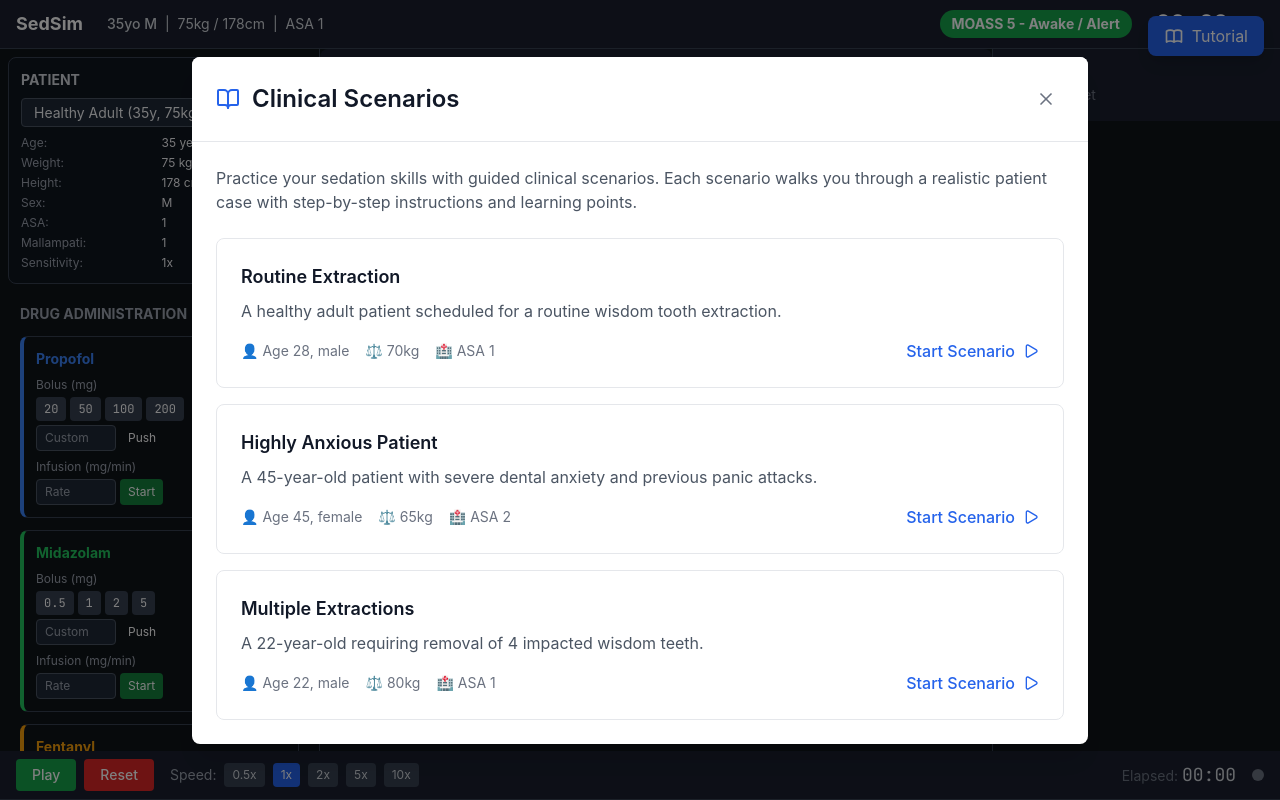
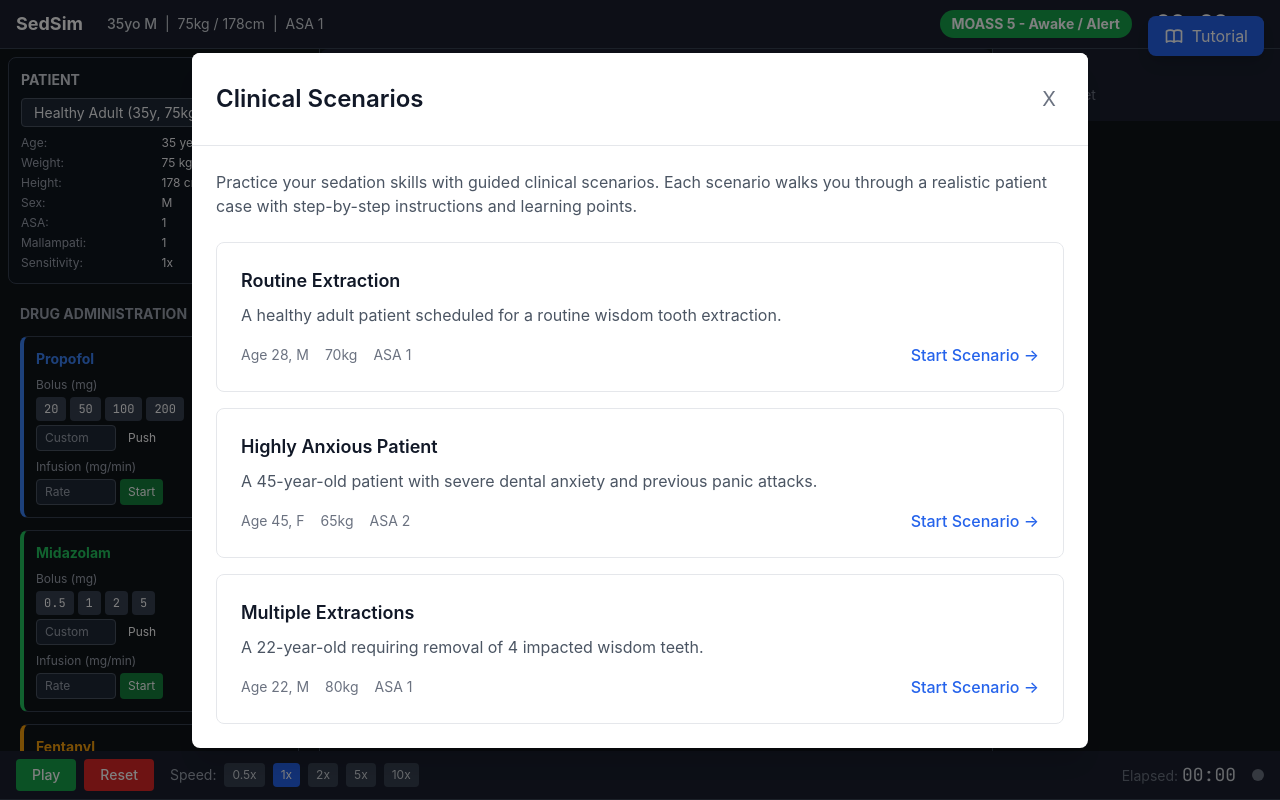
Before and after one commit to Gengyveusa/sedsim, a React (Vite) app: page / in a window 1280 px wide. Both pictures are taken after a click on the button "Tutorial". Built offline with nearby package versions, Linux system fonts and the light colour scheme.

Commit message:
Fix: remove lucide-react and invalid type imports from TutorialMode

```diff
--- a/src/components/TutorialMode.tsx
+++ b/src/components/TutorialMode.tsx
@@ -1,15 +1,18 @@
-import React, { useState } from 'react';
-import { Play, BookOpen, X } from 'lucide-react';
-import type { Drug, PatientModel } from '../types';
+import { useState } from 'react';
 
 interface Scenario {
   id: string;
   title: string;
   description: string;
-  patient: Partial<PatientModel>;
+  patient: {
+    weight: number;
+    age: number;
+    sex: 'M' | 'F';
+    asa: 1 | 2 | 3 | 4;
+  };
   steps: {
     instruction: string;
-    drug: Drug;
+    drug: string;
     dose: number;
     expectedOutcome: string;
   }[];
@@ -21,12 +24,7 @@ const CLINICAL_SCENARIOS: Scenario[] = [
     id: 'routine-extraction',
     title: 'Routine Extraction',
     description: 'A healthy adult patient scheduled for a routine wisdom tooth extraction.',
-    patient: {
-      weight: 70,
-      age: 28,
-      gender: 'male',
-      asa: 1
-    },
+    patient: { weight: 70, age: 28, sex: 'M', asa: 1 },
     steps: [
       {
         instruction: 'Administer initial midazolam dose for anxiolysis',
@@ -58,12 +56,7 @@ const CLINICAL_SCENARIOS: Scenario[] = [
     id: 'anxious-patient',
     title: 'Highly Anxious Patient',
     description: 'A 45-year-old patient with severe dental anxiety and previous panic attacks.',
-    patient: {
-      weight: 65,
-      age: 45,
-      gender: 'female',
-      asa: 2
-    },
+    patient: { weight: 65, age: 45, sex: 'F', asa: 2 },
     steps: [
       {
         instruction: 'Start with low-dose midazolam and assess response',
@@ -95,12 +88,7 @@ const CLINICAL_SCENARIOS: Scenario[] = [
     id: 'multiple-extractions',
     title: 'Multiple Extractions',
     description: 'A 22-year-old requiring removal of 4 impacted wisdom teeth.',
-    patient: {
-      weight: 80,
-      age: 22,
-      gender: 'male',
-      asa: 1
-    },
+    patient: { weight: 80, age: 22, sex: 'M', asa: 1 },
     steps: [
       {
         instruction: 'Induce with midazolam for baseline sedation',
@@ -151,11 +139,8 @@ export function TutorialMode({ onClose, onSelectScenario }: TutorialModeProps) {
               <h2 className="text-xl font-semibold text-gray-900">{selectedScenario.title}</h2>
               <p className="text-sm text-gray-600">Step {currentStep + 1} of {selectedScenario.steps.length}</p>
             </div>
-            <button
-              onClick={onClose}
-              className="p-2 hover:bg-gray-100 rounded-lg transition-colors"
-            >
-              <X className="h-5 w-5 text-gray-500" />
+            <button onClick={onClose} className="p-2 hover:bg-gray-100 rounded-lg transition-colors text-gray-500 text-xl">
+              X
             </button>
           </div>
 
@@ -170,19 +155,10 @@ export function TutorialMode({ onClose, onSelectScenario }: TutorialModeProps) {
                 <h4 className="font-semibold text-gray-900 mb-2">Recommended Action</h4>
                 <div className="bg-gray-50 rounded-lg p-4 space-y-2">
                   <p><span className="font-medium">Drug:</span> {step.drug.charAt(0).toUpperCase() + step.drug.slice(1)}</p>
-                  <p><span className="font-medium">Dose:</span> {step.dose} {step.drug === 'propofol' ? 'mg' : step.drug === 'fentanyl' ? 'mcg' : 'mg'}</p>
+                  <p><span className="font-medium">Dose:</span> {step.dose} {step.drug === 'fentanyl' ? 'mcg' : 'mg'}</p>
                   <p><span className="font-medium">Expected Outcome:</span> {step.expectedOutcome}</p>
                 </div>
               </div>
-
-              {currentStep === 0 && (
-                <div className="bg-amber-50 border border-amber-200 rounded-lg p-4">
-                  <h4 className="font-semibold text-amber-900 mb-2">💡 Pro Tip</h4>
-                  <p className="text-amber-800 text-sm">
-                    Always assess baseline vital signs and establish IV access before administering any sedation medications.
-                  </p>
-                </div>
-              )}
             </div>
 
             <div className="border-t border-gray-200 pt-4">
@@ -190,7 +166,7 @@ export function TutorialMode({ onClose, onSelectScenario }: TutorialModeProps) {
               <ul className="space-y-2">
                 {selectedScenario.learningPoints.map((point, index) => (
                   <li key={index} className="flex items-start gap-2 text-sm text-gray-700">
-                    <span className="text-blue-600 mt-0.5">•</span>
+                    <span className="text-blue-600 mt-0.5">*</span>
                     <span>{point}</span>
                   </li>
                 ))}
@@ -214,16 +190,9 @@ export function TutorialMode({ onClose, onSelectScenario }: TutorialModeProps) {
                     setCurrentStep(currentStep + 1);
                   }
                 }}
-                className="flex-1 px-4 py-2 bg-blue-600 hover:bg-blue-700 text-white rounded-lg transition-colors flex items-center justify-center gap-2"
+                className="flex-1 px-4 py-2 bg-blue-600 hover:bg-blue-700 text-white rounded-lg transition-colors"
               >
-                {isLastStep ? (
-                  <>
-                    <Play className="h-4 w-4" />
-                    Start Simulation
-                  </>
-                ) : (
-                  'Next Step'
-                )}
+                {isLastStep ? 'Start Simulation' : 'Next Step'}
               </button>
             </div>
           </div>
@@ -236,15 +205,9 @@ export function TutorialMode({ onClose, onSelectScenario }: TutorialModeProps) {
     <div className="fixed inset-0 bg-black/50 flex items-center justify-center z-50 p-4">
       <div className="bg-white rounded-lg shadow-xl max-w-4xl w-full max-h-[90vh] overflow-y-auto">
         <div className="sticky top-0 bg-white border-b border-gray-200 p-6 flex items-center justify-between">
-          <div className="flex items-center gap-3">
-            <BookOpen className="h-6 w-6 text-blue-600" />
-            <h2 className="text-2xl font-semibold text-gray-900">Clinical Scenarios</h2>
-          </div>
-          <button
-            onClick={onClose}
-            className="p-2 hover:bg-gray-100 rounded-lg transition-colors"
-          >
-            <X className="h-5 w-5 text-gray-500" />
+          <h2 className="text-2xl font-semibold text-gray-900">Clinical Scenarios</h2>
+          <button onClick={onClose} className="p-2 hover:bg-gray-100 rounded-lg transition-colors text-gray-500 text-xl">
+            X
           </button>
         </div>
 
@@ -263,17 +226,13 @@ export function TutorialMode({ onClose, onSelectScenario }: TutorialModeProps) {
               >
                 <h3 className="text-lg font-semibold text-gray-900 mb-2">{scenario.title}</h3>
                 <p className="text-gray-600 mb-4">{scenario.description}</p>
-
                 <div className="flex items-center justify-between">
                   <div className="flex gap-4 text-sm text-gray-500">
-                    <span>👤 Age {scenario.patient.age}, {scenario.patient.gender}</span>
-                    <span>⚖️ {scenario.patient.weight}kg</span>
-                    <span>🏥 ASA {scenario.patient.asa}</span>
+                    <span>Age {scenario.patient.age}, {scenario.patient.sex}</span>
+                    <span>{scenario.patient.weight}kg</span>
+                    <span>ASA {scenario.patient.asa}</span>
                   </div>
-                  <div className="flex items-center gap-2 text-blue-600 font-medium">
-                    <span>Start Scenario</span>
-                    <Play className="h-4 w-4" />
-                  </div>
+                  <span className="text-blue-600 font-medium">Start Scenario &rarr;</span>
                 </div>
               </div>
             ))}
```
